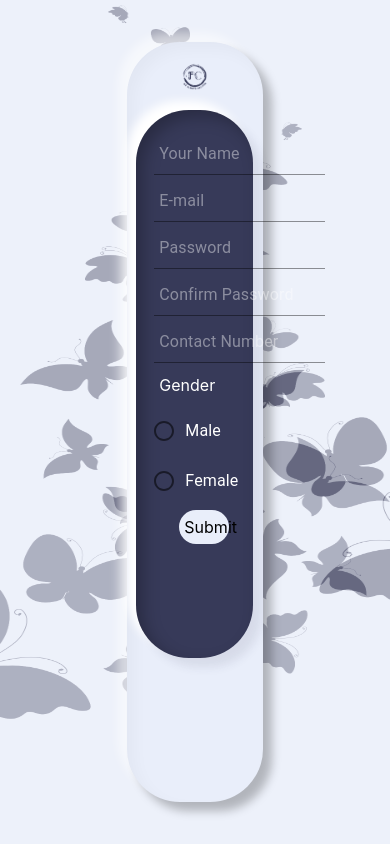
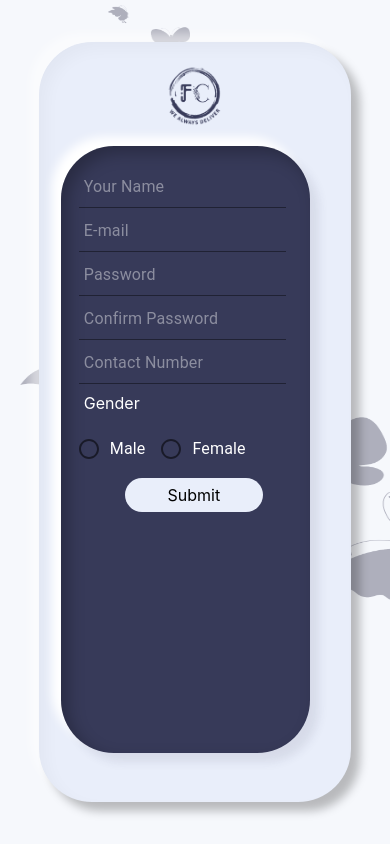
Before and after one commit to sayashchaudhary/folkchoice-frontend, a React (Create React App) app: page /#/register in a window 390 px wide. Built offline with nearby package versions, Linux system fonts and the light colour scheme.

Commit message:
responsive

```diff
--- a/src/assets/scss/components/_register.scss
+++ b/src/assets/scss/components/_register.scss
@@ -86,11 +86,52 @@
 }
 .submit{
     background-color: $color-primary;
-    width:50%;
+    width:60%;
     padding: 5px;
-    margin:auto;
+    margin-left:60%;
     color:black;
     border-radius: 50px;
     outline: none;
     border: none;
 }
+
+// for mobiles
+@media(max-width:767px){
+    .neuromorphism-1{
+        width:80%;
+    }
+    .neuromorphism-2{
+        width:80%;
+        height:68%;
+    }
+    .submit{
+        margin-left:20%;
+    }
+    .neuromorphism{
+        display: none;
+    }
+    .input{
+        width:90%;
+        padding-top:7px ;
+    }
+}
+
+// fir iphone5/SE
+@media only screen and (min-width:320px) and (max-width:568px){
+    .neuromorphism-2{
+        height:80%;
+    }
+}
+// for ipads
+@media only screen and (min-width:768px) and (max-width:1024px){
+    .neuromorphism-1{
+        width:60%;
+    }
+    .neuromorphism-2{
+        width:85%;
+    }
+    .submit{
+        width:80%;
+        margin-left:50%;
+    }
+}
--- a/src/index.scss
+++ b/src/index.scss
@@ -1,5 +1,5 @@
 @import "assets/scss/main";
-@import "../src//assets/scss/bootstrap.min.css";
+@import "../src/assets/scss/bootstrap.min.css";
 body {
   margin: 0;
   font-family: -apple-system, BlinkMacSystemFont, 'Segoe UI', 'Roboto', 'Oxygen',
```
